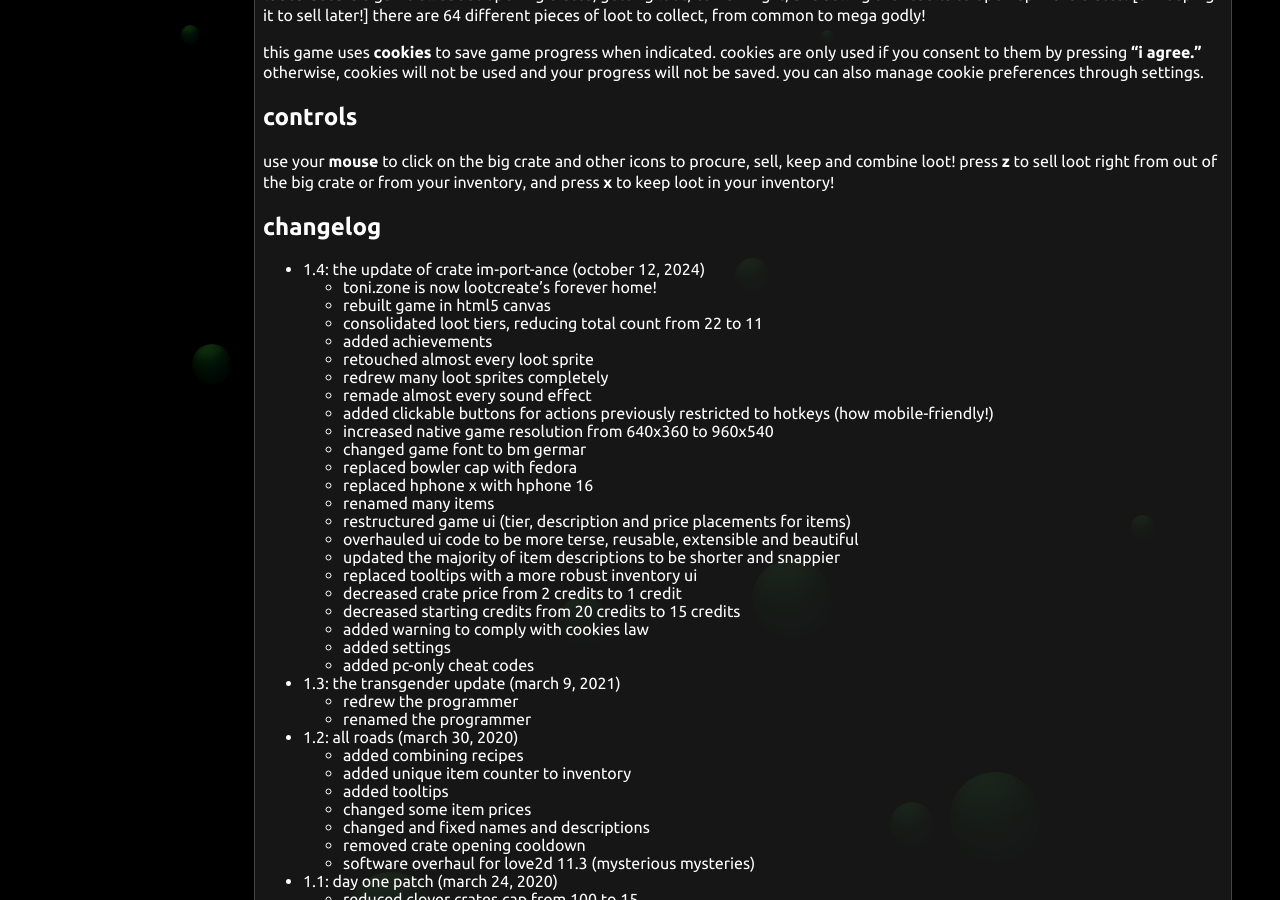
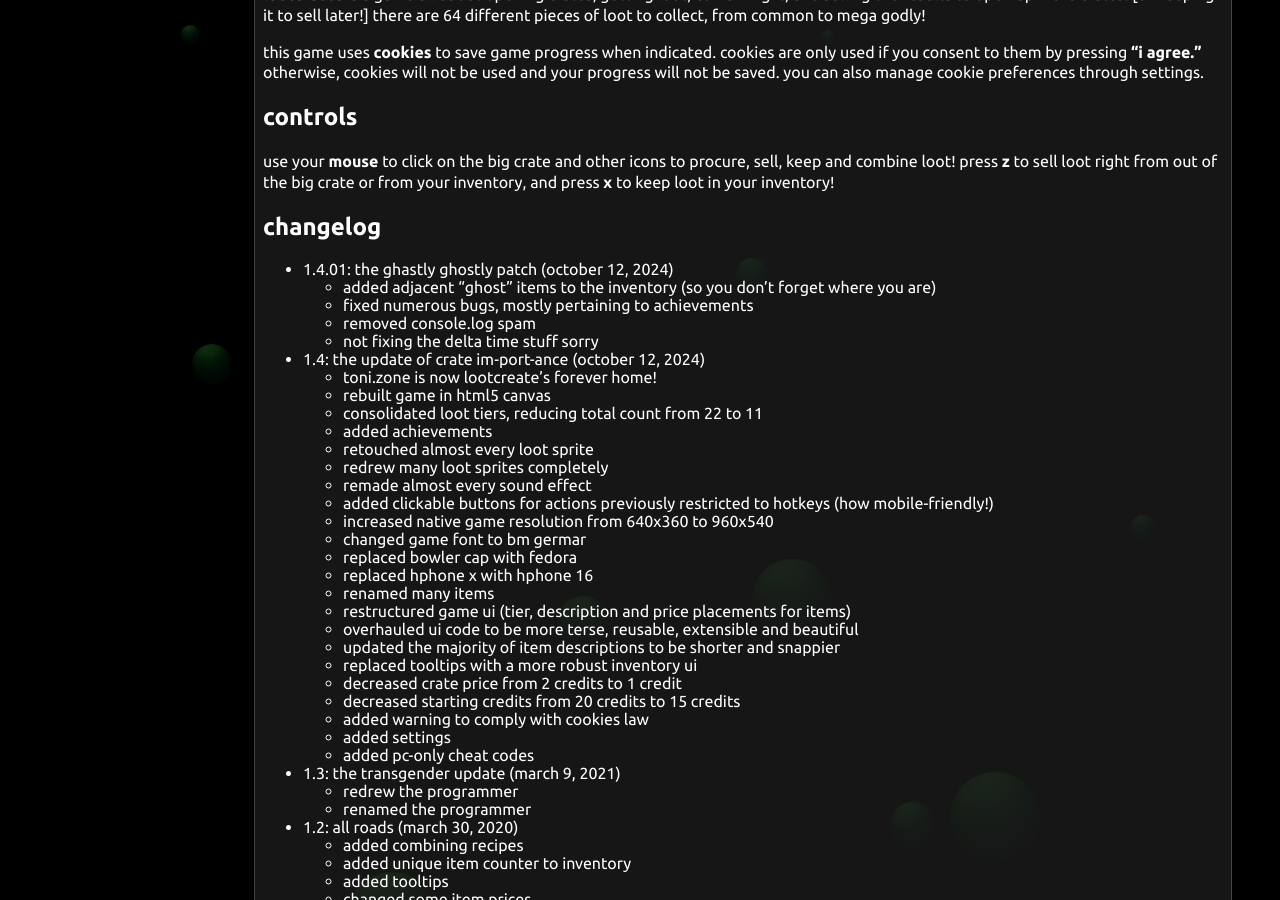
Before and after one commit to daytonabandcamp/toni.zone, a Jekyll site: the page built from _posts/2024-10-12-lootcreate.markdown, in a window 1280 px wide and 900 px high, scrolled down 863 px. Built offline with Jekyll 4.4.1, drawn with Linux system fonts in a browser that asks for light colours; some of the changed lines change nothing that is shown.

Commit message:
lootcreate 1.4.01

```diff
--- a/_posts/2024-10-12-lootcreate.markdown
+++ b/_posts/2024-10-12-lootcreate.markdown
@@ -7,7 +7,7 @@ categories: gamez
 thumb: lootcreate
 description: "lootcreate is a game all about opening crates, getting loot, combining it, and selling the results to open up more crates! [or keeping it to sell later!] there are 64 different pieces of loot to collect, from common to mega godly!"
 ---
-<iframe frameborder="0" src="/html5/lootcreate/game.html"></iframe>
+<iframe frameborder="0" src="/html5/lootcreate/game.html" style="user-select: none;"></iframe>
 **lootcreate** is a game all about opening crates, getting loot, combining it, and selling the results to open up more crates! [or keeping it to sell later!] there are 64 different pieces of loot to collect, from common to mega godly!
 
 this game uses **cookies** to save game progress when indicated. cookies are only used if you consent to them by pressing **"i agree."** otherwise, cookies will not be used and your progress will not be saved. you can also manage cookie preferences through settings.
@@ -16,6 +16,11 @@ this game uses **cookies** to save game progress when indicated. cookies are onl
 use your **mouse** to click on the big crate and other icons to procure, sell, keep and combine loot! press **Z** to sell loot right from out of the big crate or from your inventory, and press **X** to keep loot in your inventory!
 
 ## changelog
+- 1.4.01: the ghastly ghostly patch (october 12, 2024)
+    - added adjacent "ghost" items to the inventory (so you don't forget where you are)
+    - fixed numerous bugs, mostly pertaining to achievements
+    - removed console.log spam
+    - not fixing the delta time stuff sorry
 - 1.4: the update of crate im-port-ance (october 12, 2024)
     - toni.zone is now lootcreate's forever home!
     - rebuilt game in html5 canvas
--- a/html5/lootcreate/main.js
+++ b/html5/lootcreate/main.js
@@ -14,7 +14,6 @@ class Mouse {
             canvas.addEventListener("touchstart",e=>{
                 Mouse.x = Math.floor((e.targetTouches[0].clientX - canvas.getBoundingClientRect().left) / (container.offsetWidth/960));
                 Mouse.y = Math.floor((e.targetTouches[0].clientY - canvas.getBoundingClientRect().top) / (container.offsetHeight/540));
-                console.log(Mouse.x,Mouse.y);
                 Button.buttons.forEach(button=>{button.update()});
             })
         } else {
@@ -197,7 +196,7 @@ class ItemDisplay extends Sprite {
         }
     }
     draw() {
-        if (this.image.src) {
+        if (ItemDisplay.image.src) {
             ctx.drawImage(
                 ItemDisplay.image,
                 (this.id%8)*32, //column X
@@ -305,7 +304,7 @@ class SFX {
 
 class LootState {
     static luck = 0;
-    static cloverTurnsLeft;
+    static cloverTurnsLeft = 0;
     static isCrateMovingUp = false;
     static itemSeed = (Math.random() + LootState.luck)/(LootState.luck+1);
     static itemTier = LootState.getItemTier(LootState.itemSeed);
@@ -447,6 +446,7 @@ class LootState {
         if (achievement){
             Achievement.unlock(Game.findAchievement(achievement));
         }
+        if (LootState.isCrateMovingUp){
             if (LootState.itemTier.id>=3) {
                 Achievement.unlock(Game.findAchievement("Steak Your Claim"));
             }
@@ -456,8 +456,6 @@ class LootState {
             if (LootState.itemTier.id>=7) {
                 Achievement.unlock(Game.findAchievement("Next to Cleanliness"));
             }
-        if (LootState.isCrateMovingUp){
-            console.log(LootState.item.name=="Toy Truck");
             switch (LootState.item.name) {
                 case "Toy Truck":
                     Achievement.unlock(Game.findAchievement("Toot Toot!"));
@@ -483,14 +481,13 @@ class LootState {
         if (Game.credits >= 100) {
             Achievement.unlock(Game.findAchievement("Me First Dollar"));
         }
-        if (Game.credits >= 1000) {
+        if (Game.credits >= 10000) {
             Achievement.unlock(Game.findAchievement("That's Rich, I'll Say."));
         }
         if (Game.credits >= 1000000) {
             Achievement.unlock(Game.findAchievement("Who Wants to Be"));
         }
         if (Game.crates == 1) {
-            console.log("cool");
             Achievement.unlock(Game.findAchievement("Lootcreate"));
         }
         if (Game.crates == 100) {
@@ -585,6 +582,7 @@ class InvState {
     static selectedIndex = 0;
     static currentItem;
     static currentItemDisplay;
+    static adjacentItemDisplays = [];
     static itemName;
     static itemNameWidth;
     static itemDesc;
@@ -611,9 +609,20 @@ class InvState {
     },"invPrev",[InvState,CombineState]);
     static init(isReturning) {
         InvState.selectedIndex=isReturning?0:Math.min(Math.max(InvState.selectedIndex,0),Game.inventory.length-1);
+        InvState.adjacentItemDisplays = [];
         if (Game.inventory.length) {
+            var hardCodedPos = [142,246,0,614,718]
             InvState.currentItem = Items.list[Game.inventory[InvState.selectedIndex].id];
             InvState.currentItemDisplay = new ItemDisplay(canvas.width/2-96,canvas.height/2-96,6,InvState.currentItem.id);
+            for (let i = -2; i <= 2; i++) {
+                if (i == 0) { continue; }
+                if (Game.inventory[InvState.selectedIndex+i]) {
+                    var loopItem = Items.list[Game.inventory[InvState.selectedIndex+i].id];
+                    InvState.adjacentItemDisplays.push(new ItemDisplay(hardCodedPos[i+2],canvas.height/2-48,3,loopItem.id));
+                } else {
+                    InvState.adjacentItemDisplays.push(new ItemDisplay(hardCodedPos[i+2],100,3,4));
+                }
+            }
         } else {
             InvState.currentItem = null;
             InvState.currentItemDisplay = new ItemDisplay(canvas.width/2-96,canvas.height/2-96,6,4);
@@ -636,6 +645,15 @@ class InvState {
             InvState.itemDesc = "Click on the crate and press X to keep some loot in your inventory!";
         }
         InvState.currentItemDisplay.draw();
+        InvState.adjacentItemDisplays.forEach((display)=>display.draw());
+        if (LootState.cloverTurnsLeft == 0) {
+            ctx.globalCompositeOperation = "lighter";
+            ctx.fillStyle="#888";
+            ctx.fillRect(119,196,251,155);
+            ctx.fillRect(600,197,236,149);
+            ctx.fillStyle="black";
+            ctx.globalCompositeOperation = "source-over";
+        }
         ctx.font = "36px germar";
         InvState.itemNameWidth = ctx.measureText(InvState.itemName).width;
         ctx.fillText(InvState.itemName,Math.floor(canvas.width/2-InvState.itemNameWidth/2),410);
@@ -782,7 +800,7 @@ class RestartState {
 
 class PreloaderState {
     static acceptCookies = new Button(canvas.width/2-210,canvas.height/2+36,192,72,"img/cookies.png",function(){
-        localStorage.setItem("cookiesAccepted","yes");
+        localStorage.setItem("lootcreate_CookiesAccepted","yes");
         Game.autosave = true;
         Game.state = LootState;
         LootState.init();
@@ -822,13 +840,10 @@ class Toggle extends Button {
         super(Toggle.x,y,128,64,`img/toggle-${initialValue}.png`,function() {
             this.value = !this.value;
             this.image.src = `img/toggle-${this.value}.png`;
-            console.log(`${this.id}, ${this.value},${this.path}`)
             onclick();
             Game.saveGame(false,false);
         },id,state);
-        console.log(this.path);
         this.value = initialValue;
-        console.log(`${id} Loaded in ${this.value}!`)
     }
 }
 
@@ -853,7 +868,7 @@ class SettingsState {
         SettingsState.toggles.cookies = new Toggle(canvas.height/2+this.toggleOffsets[2],"cookiesIG",[SettingsState],function() {
             SettingsState.cookies = !SettingsState.cookies;
             if (SettingsState.cookies) {
-                localStorage.setItem("cookiesAccepted","yes");
+                localStorage.setItem("lootcreate_CookiesAccepted","yes");
                 Game.autosave = true;
             } else {
                 localStorage.clear();
@@ -935,8 +950,8 @@ class AchievementState {
 }
 
 class Game {
-    static state = localStorage.getItem("cookiesAccepted")=="yes"?LootState:PreloaderState;
-    static autosave = localStorage.getItem("cookiesAccepted")=="yes";
+    static state = localStorage.getItem("lootcreate_CookiesAccepted")=="yes"?LootState:PreloaderState;
+    static autosave = localStorage.getItem("lootcreate_CookiesAccepted")=="yes";
     static cheats = {
         topTiers: false,
         everyRare: false
@@ -977,14 +992,7 @@ class Game {
             CheatingState.init();
         },6,"cheat",[LootState]),
         combineItems: new UIIcon(211,471,function() {
-            try {
             CombineState.currentRecipe.combine();
-                SFX.play("combine");
-            } catch (e) {
-                if (e instanceof TypeError) {
-                    SFX.play("rejected");
-                }
-            }
         },7,"combineItems",[CombineState]),
         usableOnly: new UIIcon(281,471,function() {
             this.num=(this.num==8)?9:8; // switch texture
@@ -1019,7 +1027,7 @@ class Game {
         ctx.fillStyle = "black"
         if (Game.state != RestartState && Game.state != PreloaderState) {
             ctx.fillText(`Credits: ${Game.credits}`,5,24);
-            ctx.fillText("Lootcreate 1.4",5,48);
+            ctx.fillText("Lootcreate 1.4.01",5,48);
             if (LootState.cloverTurnsLeft>0) {
                 ctx.fillText(`${LootState.luck==777?"Godly":"Lucky"} Turns Left: ${LootState.cloverTurnsLeft}`,5,72);
             }
@@ -1066,8 +1074,6 @@ class Game {
             Game.cheats = loadData.cheats;
             SettingsState.sfx = loadData.settings.sfx;
             SettingsState.repeat = loadData.settings.repeat;
-            console.log(`Loaded ${loadData.settings.sfx} and ${loadData.settings.repeat}!`)
-            console.log(`Found ${SettingsState.sfx} and ${SettingsState.repeat}!`)
             Game.achievements = loadData.achievements;
         } catch (e) {
             if (e instanceof TypeError) {
--- a/html5/lootcreate/recipes.js
+++ b/html5/lootcreate/recipes.js
@@ -246,14 +246,22 @@ class Recipe {
         return affordable;
     }
     combine() {
-        if (!this.canAfford) { return; }
+        if (!this.canAfford()) {
+            SFX.play("rejected");
+            return;
+        } else {
+            SFX.play("combine");
+        }
         this.elements.forEach((element)=>{
             var ingredientID = Game.inventory.findIndex((item)=>item.id==element.id);
             var ingredient = Game.inventory[ingredientID]
-            if (ingredient.count - element.count <= 0){
+            if (ingredient.count - element.count == 0){
                 Game.inventory.splice(ingredientID,1);
+            } else if (ingredient.count - element.count > 0) {
+                Game.inventory[ingredientID].count -= element.count;
             } else {
-                Game.inventory[ingredientID].count -= element.count;
+                console.log(Game.inventory[ingredientID].count, ingredient.count - element.count, ingredient)
+                throw(console.error("mayday mayhem"));
             }
         });
         var id = Game.inventory.findIndex((item)=>item.id==this.output.id);
```
Lines whose indentation alone changed are shown as unchanged.
